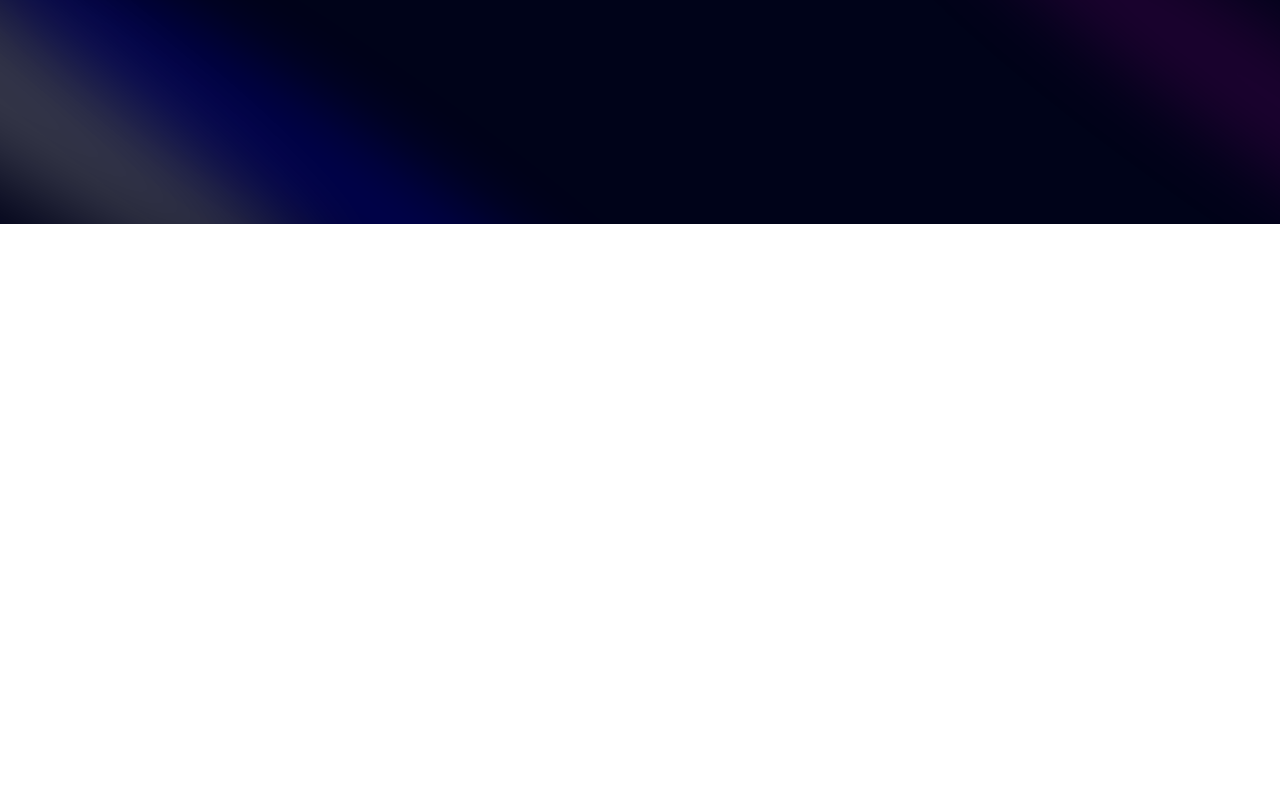
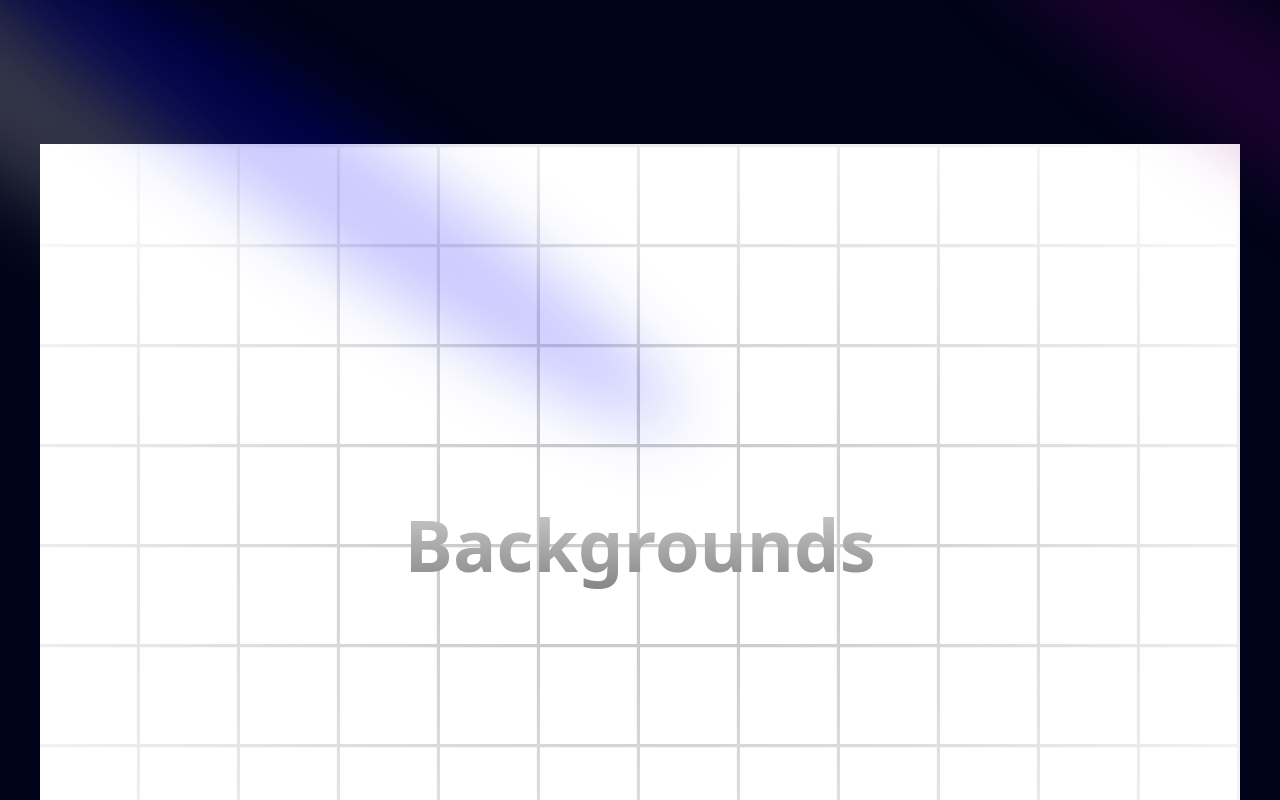
Before and after one commit to RazanRezq/nextjs-portfolio, a Next.js app: page / in a window 1280 px wide. Shown: the top 800 px of the page. Built offline with nearby package versions, Linux system fonts and the light colour scheme.

Commit message:
add background gradient and styling to Hero component

```diff
--- a/components/Hero.tsx
+++ b/components/Hero.tsx
@@ -15,6 +15,14 @@ function Hero() {
         />
         <Spotlight className="left-80 top-28 h-[80vh] w-[50vw]" fill="blue" />
       </div>
+
+      <div className="dark:bg-grid-white/[0.3] bg-grid-black/[0.2] relative flex h-screen w-full items-center justify-center bg-white dark:bg-black-100">
+        {/* Radial gradient for the container to give a faded look */}
+        <div className="pointer-events-none absolute inset-0 flex items-center justify-center bg-white [mask-image:radial-gradient(ellipse_at_center,transparent_20%,black)] dark:bg-black-100"></div>
+        <p className="relative z-20 bg-gradient-to-b from-neutral-200 to-neutral-500 bg-clip-text py-8 text-4xl font-bold text-transparent sm:text-7xl">
+          Backgrounds
+        </p>
+      </div>
     </div>
   );
 }
```
